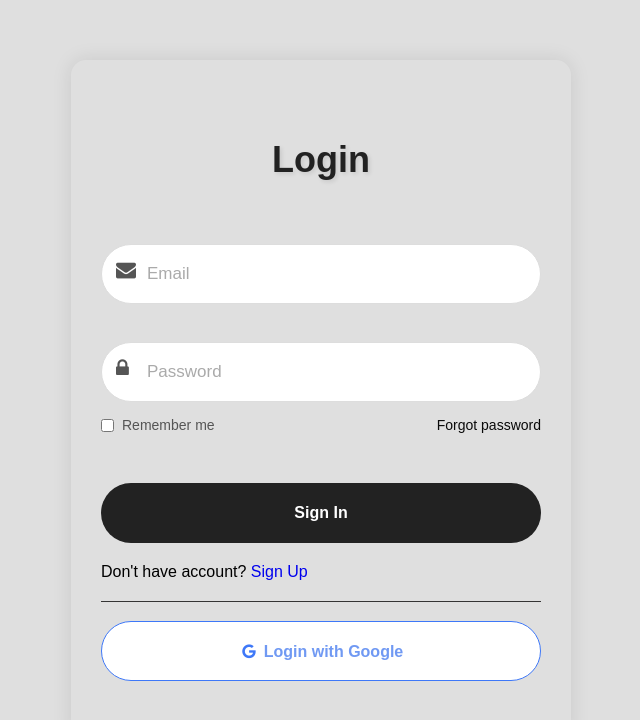
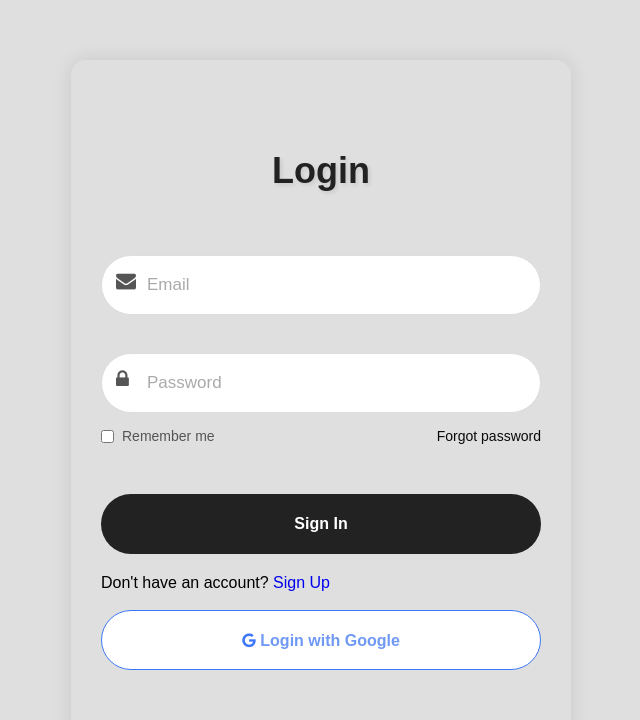
Before and after one commit to Zilean12/Capstone-Project, a plain HTML site: page index.html in a window 1280 px wide. Shown: the whole page, without its empty margins (319-959 px from the left). Drawn offline with Linux system fonts and the light colour scheme.

Commit message:
Update index.html
Signed-off-by: Aryan Sharma <aryan.sharma21@st.niituniversity.in>

```diff
--- a/index.html
+++ b/index.html
@@ -2,6 +2,7 @@
 <html lang="en">
 <head>
     <meta charset="UTF-8">
+    <script src="main.js" defer type="module"></script>
     <meta name="viewport" content="width=device-width, initial-scale=1.0">
     <link rel="stylesheet" href="https://cdnjs.cloudflare.com/ajax/libs/font-awesome/4.7.0/css/font-awesome.min.css">
     <link rel="stylesheet" href="login.css">
@@ -12,7 +13,6 @@
     <div class="login-box">
         <div class="login-header">
             <header>Login</header>
-
         </div>
         <div class="input-box">
             <i class="fa fa-envelope input-icon"></i>
@@ -32,20 +32,18 @@
             </section>
         </div>
         <div class="input-submit">
-                <a href="/NewPassword/newpass.html" class="submit-btn"> Sign In
-                  </a>
+            <a href="test.html" class="submit-btn"> Sign In </a>
         </div>
-
         <div class="sign-up-link">
-            <p>Don't have account? <a href="/signup/Signup.html">Sign Up</a>
-            </p>
+            <p>Don't have an account? <a href="/signup/Signup.html">Sign Up</a></p>
         </div>
-        <div class="line"></div>
-        <div class="media-options">
-            <a href="#" class="google btn">
-                <i class="fa fa-google fa-fw"></i> Login with Google
-              </a>
+        <br>
+        <div class="input">
+            <button id ="google-login-btn" class="google btn">
+                <i class="fa fa-google"></i> Login with Google
+            </button>
         </div>
     </div>
+
 </body>
 </html>
```
